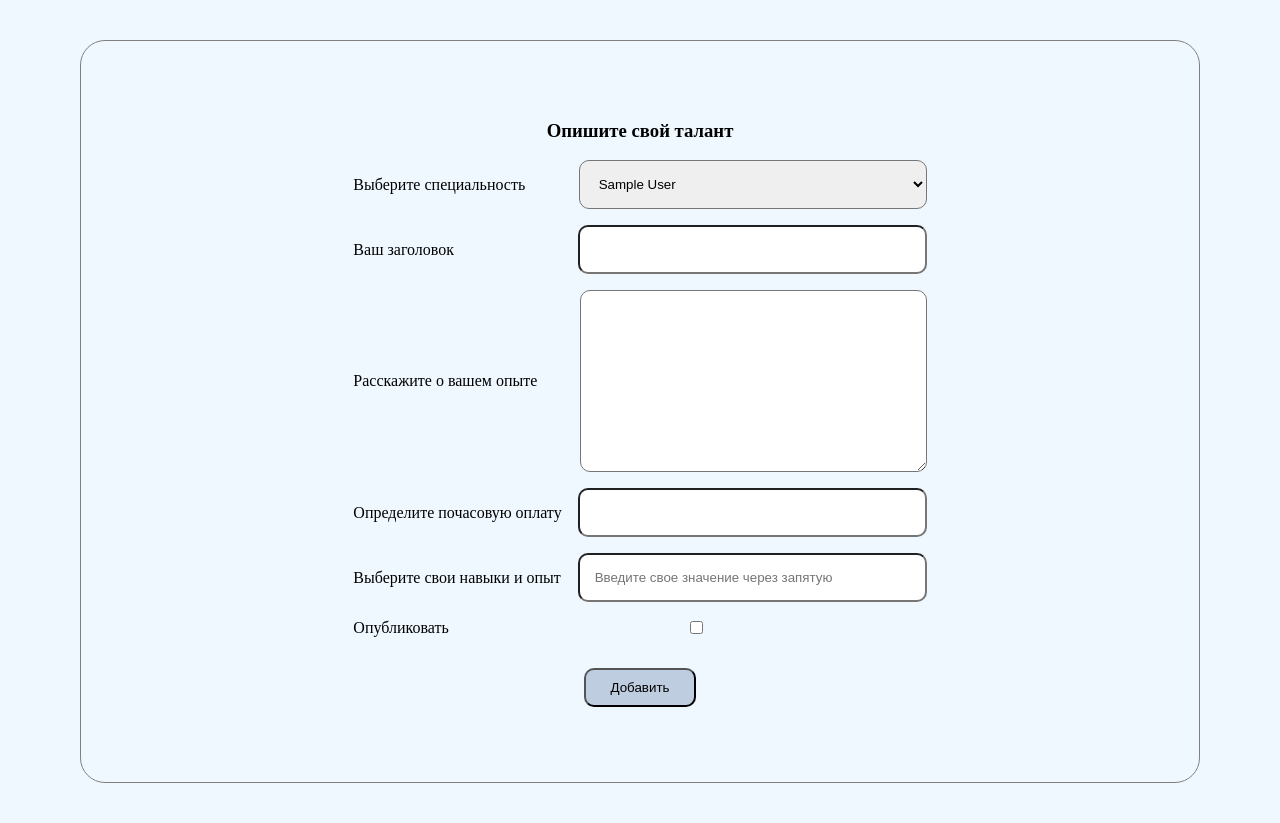
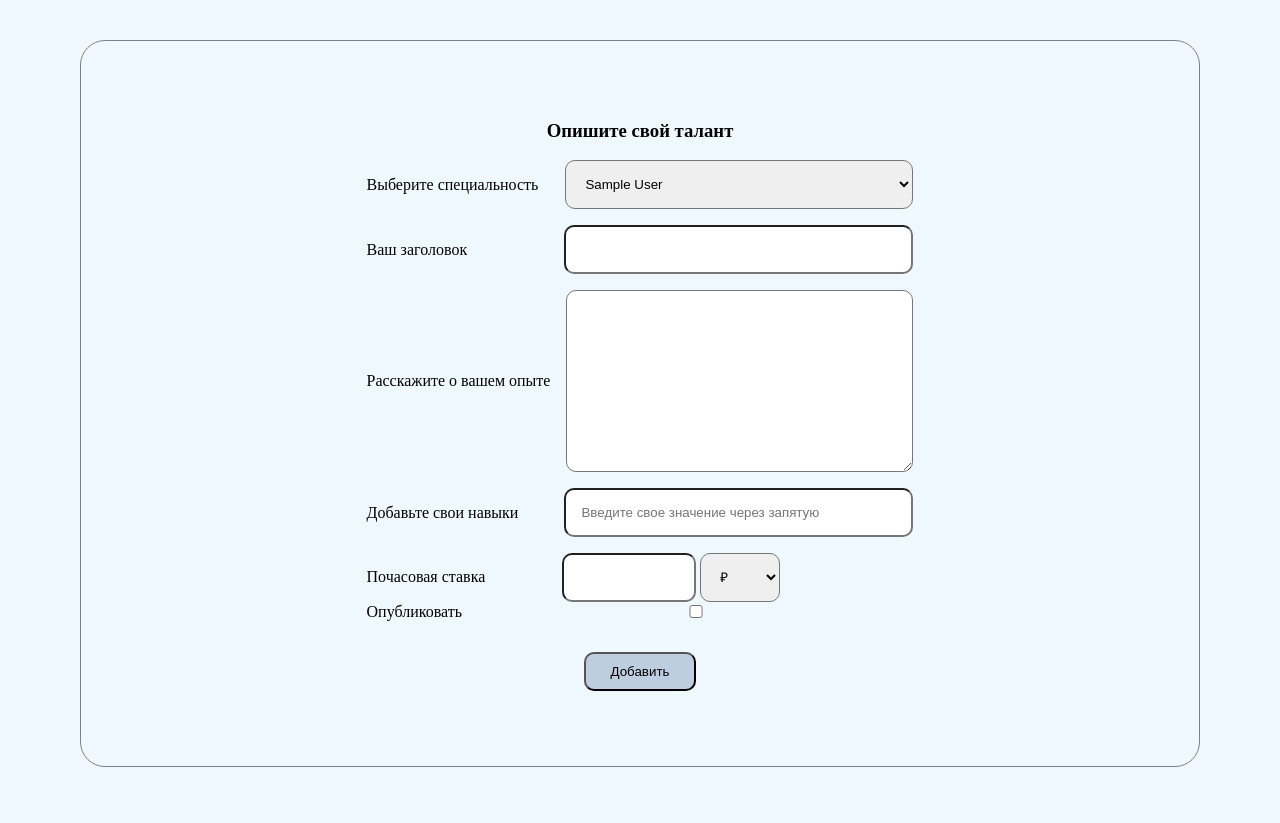
Before and after one commit to Ma-shaI/DiplomaTop, a Django app: page /talent/talent_add in a window 1280 px wide. After the commit the page ends 767 px from the top, so only its background shows below. Run offline with Django 4.2, Linux system fonts and the light colour scheme; a user stored in the database is signed in; tables that the repository leaves empty hold one stand-in row (values such as "Sample post").

Commit message:
настроены страницы с выбором валюты

```diff
--- a/freelanceExchange/base/static/styles/style.css
+++ b/freelanceExchange/base/static/styles/style.css
@@ -226,7 +226,9 @@ p {
 .form__field input[type='checkbox'] {
   width: 100%;
 }
-.form__field select {
+.form_select {
+  padding: 15px;
+  border-radius: 10px;
   width: 348px;
 }
 .reg_menu {
@@ -321,10 +323,22 @@ p {
   width: 200px;
   margin-right: 20px;
 }
-.start_work {
+.start_work,
+.rate_form {
   display: inline-block;
 }
 
 .end_work {
   display: none;
 }
+.reg_form_rate {
+  margin-left: 73px;
+  padding: 15px;
+  border-radius: 10px;
+  width: 100px;
+}
+.reg_form_currency {
+  padding: 15px;
+  border-radius: 10px;
+  width: 80px;
+}
--- a/freelanceExchange/talents/forms.py
+++ b/freelanceExchange/talents/forms.py
@@ -1,29 +1,19 @@
 from django.forms import ModelForm
 from .models import *
 from django import forms
+from .utils import CURRENCY
 
 
-class TalentForm(ModelForm):
+class TalentForm(forms.Form):
+    service = forms.ModelMultipleChoiceField(widget=forms.Select(attrs={'class': 'form_select'}),
+                                             queryset=Services.objects.all(),
+                                             required=False, label='Выберите специальность')
+    title = forms.CharField(label='Ваш заголовок', widget=forms.TextInput(attrs={'class': 'reg_form'}))
+    descriptions = forms.CharField(widget=forms.Textarea(attrs={'class': 'reg_form'}), required=False,
+                                   label='Расскажите о вашем опыте')
+    skills = forms.ModelMultipleChoiceField(widget=forms.CheckboxSelectMultiple(attrs={'class': 'reg_form'}),
+                                            queryset=Skills.objects.all(),
+                                            required=False, label='Добавьте свои навыки')
+    rate = forms.IntegerField(widget=forms.TextInput(attrs={'class': 'reg_form_rate'}), label='Почасовая ставка')
+    currency = forms.ChoiceField(widget=forms.Select(attrs={'class': 'reg_form_currency'}), choices=CURRENCY, label='Валюта')
     is_published = forms.BooleanField(required=False, label='Опубликовать')
-    descriptions = forms.CharField(widget=forms.Textarea(), required=False, label='Расскажите о вашем опыте')
-    class Meta:
-        model = Talent
-        fields = ['service', 'title', 'descriptions', 'hourly_rate', 'skills', 'is_published']
-        labels = {'service': 'Выберите специальность',
-                  'title': 'Ваш заголовок',
-
-                  'hourly_rate': 'Определите почасовую оплату',
-                  'skills': 'Выберите свои навыки и опыт'
-                  }
-        widgets = {'service': forms.Select(), 'skills': forms.CheckboxSelectMultiple(),
-
-                }
-
-    def __init__(self, *args, **kwargs):
-        super().__init__(*args, **kwargs)
-
-        for name, field in self.fields.items():
-            if name == 'skills':
-                field.widget.attrs.update({'class': 'form_checkbox'})
-            else:
-                field.widget.attrs.update({'class': 'reg_form'})
--- a/freelanceExchange/talents/models.py
+++ b/freelanceExchange/talents/models.py
@@ -8,14 +8,13 @@ class Talent(models.Model):
     service = models.ForeignKey(Services, on_delete=models.CASCADE, default=1)
     title = models.CharField(max_length=250)
     descriptions = models.TextField()
-    hourly_rate = models.IntegerField()
     time_created = models.DateTimeField(auto_now_add=True)
     time_updated = models.DateTimeField(auto_now=True)
     skills = models.ManyToManyField('Skills', blank=True)
-    is_published = models.BooleanField(default=True)
+    is_published = models.BooleanField(default=False)
 
     def __str__(self):
-        return self.title
+        return f"{self.title}"
 
 
 class HourlyRate(models.Model):
--- a/freelanceExchange/talents/templates/talents/talent_add.html
+++ b/freelanceExchange/talents/templates/talents/talent_add.html
@@ -8,13 +8,21 @@
             <form method="POST" class="form" action="{% url 'talent_add' %}">
                 {% csrf_token %}
                 {% for field in form %}
-                {% if field.label == 'Выберите свои навыки и опыт'%}
+                {% if field.label == 'Добавьте свои навыки'%}
                 <div class="form__field">
                     <label>{{ field.label }} </label>
 <!--                    {{field}}-->
                     <input type="text" name="new_skills" placeholder="Введите свое значение через запятую"
                            class="reg_form">
-
+                </div>
+                {% elif field.label == 'Почасовая ставка' %}
+                <div class="rate_form">
+                    <label>{{ field.label }}</label>
+                    {{ field }}
+                </div>
+                {% elif field.label == 'Валюта' %}
+                <div class="rate_form">
+                     {{ field }}
                 </div>
                 {% else %}
                 <div class="form__field">
--- a/freelanceExchange/talents/views.py
+++ b/freelanceExchange/talents/views.py
@@ -1,6 +1,8 @@
 from django.shortcuts import render, redirect
 from .forms import *
+from .models import *
 from django.contrib.auth.decorators import login_required
+from django.utils.datastructures import MultiValueDictKeyError
 
 
 @login_required(login_url='login')
@@ -9,15 +11,35 @@ def talent_add(request):
     user = request.user.profile.freelancer
     if request.method == 'POST':
         new_skills = request.POST.get('new_skills').replace(',', ' ').split()
+        title = request.POST['title']
+        service = request.POST['service']
+        descriptions = request.POST['descriptions']
+        rate = request.POST['rate']
+        currency = request.POST['currency']
+        try:
+            request.POST['is_published'] == 'on'
+            is_published = True
+        except MultiValueDictKeyError:
+            is_published = False
 
-        form = TalentForm(request.POST)
+        talent = Talent(
+            owner=user,
+            service=Services.objects.get(id=service),
+            title=title,
+            descriptions=descriptions,
+            is_published=is_published
+        )
+        talent.save()
+        for skill in new_skills:
+            skill, created = Skills.objects.get_or_create(title=skill)
+            talent.skills.add(skill)
 
-        if form.is_valid():
-            for skill in new_skills:
-                skill, created = Skills.objects.get_or_create(title=skill)
-            talent = form.save(commit=False)
-            talent.owner = user
-            talent.save()
+        rate = HourlyRate(
+            owner=talent,
+            rate=rate,
+            currency=currency
+        )
+        rate.save()
         return redirect('profile_update')
     context = {'form': form}
     return render(request, 'talents/talent_add.html', context)
--- a/freelanceExchange/tasks/models.py
+++ b/freelanceExchange/tasks/models.py
@@ -3,6 +3,7 @@ from users.models import Customer
 from talents.models import Skills
 from .utils import EXPERIENCE, AMOUNT_OF_WORK
 from talents.utils import CURRENCY
+
 
 class Budget(models.Model):
     NAME = (('hourly_rate', 'Почасовая ставка'), ('fix', 'Бюджет проекта'))
--- a/freelanceExchange/users/forms.py
+++ b/freelanceExchange/users/forms.py
@@ -57,7 +57,7 @@ class EducationForm(forms.Form):
              ('candidate', 'Кандидат наук'),
              ('doctor', 'Доктор наук'),)
     level = forms.ChoiceField(choices=LEVEL, label='Уровень',
-                              widget=forms.Select(attrs={'class': 'reg_form'}), initial='',
+                              widget=forms.Select(attrs={'class': 'form_select'}), initial='',
                               required=False)
     institution = forms.CharField(max_length=300, label='Учебное заведение',
                                   widget=forms.TextInput(attrs={'class': 'reg_form'}), required=False)
@@ -93,9 +93,9 @@ class ExperienceForm(forms.Form):
 
 
 class LanguageForm(forms.Form):
-    language = forms.ChoiceField(choices=LANGUAGE, label='Язык', widget=forms.Select(attrs={'class': 'reg_form'}),
+    language = forms.ChoiceField(choices=LANGUAGE, label='Язык', widget=forms.Select(attrs={'class': 'form_select'}),
                                  required=False)
-    level = forms.ChoiceField(choices=LEVEL, label='Мой уровень', widget=forms.Select(attrs={'class': 'reg_form'}),
+    level = forms.ChoiceField(choices=LEVEL, label='Мой уровень', widget=forms.Select(attrs={'class': 'form_select'}),
                               initial='',
                               required=False)
 
```
Also changed, not shown: freelanceExchange/tasks/forms.py (+4 -4 lines), freelanceExchange/tasks/templates/tasks/task_budget_form.html (+12 -0 lines), freelanceExchange/tasks/views.py (+12 -1 lines), freelanceExchange/talents/migrations/0001_initial.py, freelanceExchange/talents/migrations/0003_alter_talent_is_published.py (added).
